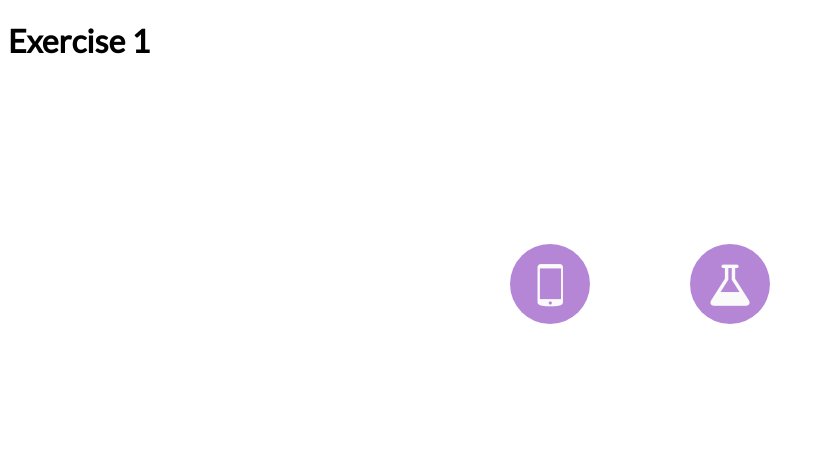
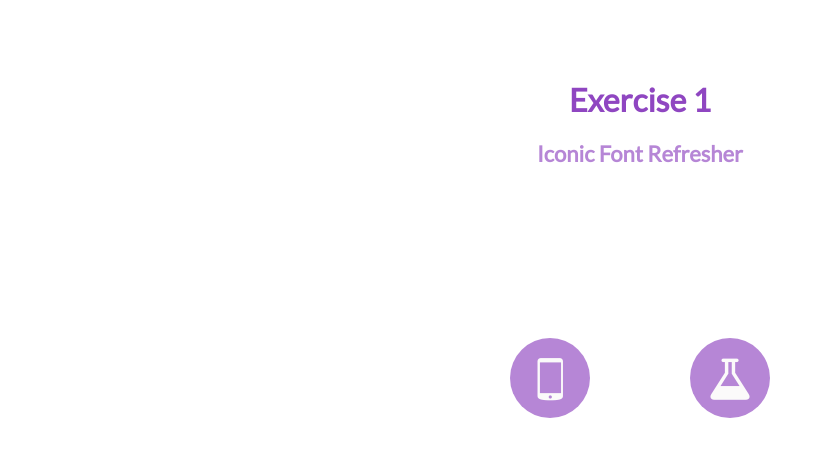
Before and after one commit to kathrinegreenberg/exercise-1, a plain HTML site: page index.html in a window 1280 px wide. Shown: the whole page, without its empty margins (0-823 px from the left). Drawn offline with Linux system fonts and the light colour scheme.

Commit message:
Edited title.
Changed title, created subtitle. Edited title placement and colour.

```diff
--- a/css/index.css
+++ b/css/index.css
@@ -20,11 +20,22 @@ html {
 
 .bod {
 	text-align: center;
-	margin-top: 12%;
+	margin-top: 11%;
 }
 
 h1 {
 	font-family: 'Lato', sans-serif;
+	text-align: center;
+	margin-top: 5rem;
+	color: #8F46C1;
+}
+
+h2 {
+	font-family: 'Lato', sans-serif;
+	text-align: center;
+	margin-top: 1rem;
+	color: #B686D6;
+	font-size: 22px;
 }
 
 a {
--- a/index.html
+++ b/index.html
@@ -14,10 +14,12 @@
 
 	<h1>Exercise 1</h1>
 
-	<div class="bod">
-        <a href="google.ca"><i class="icon-phone button"></i></a>
-        <a href="google.ca"><i class="icon-beaker button"></i></a>
-    </div>
+    	<h2>Iconic Font Refresher</h2>
+
+        <div class="bod">
+            <a href="google.ca"><i class="icon-phone button"></i></a>
+            <a href="google.ca"><i class="icon-beaker button"></i></a>
+        </div>
 
 </body>
 </html>
```
